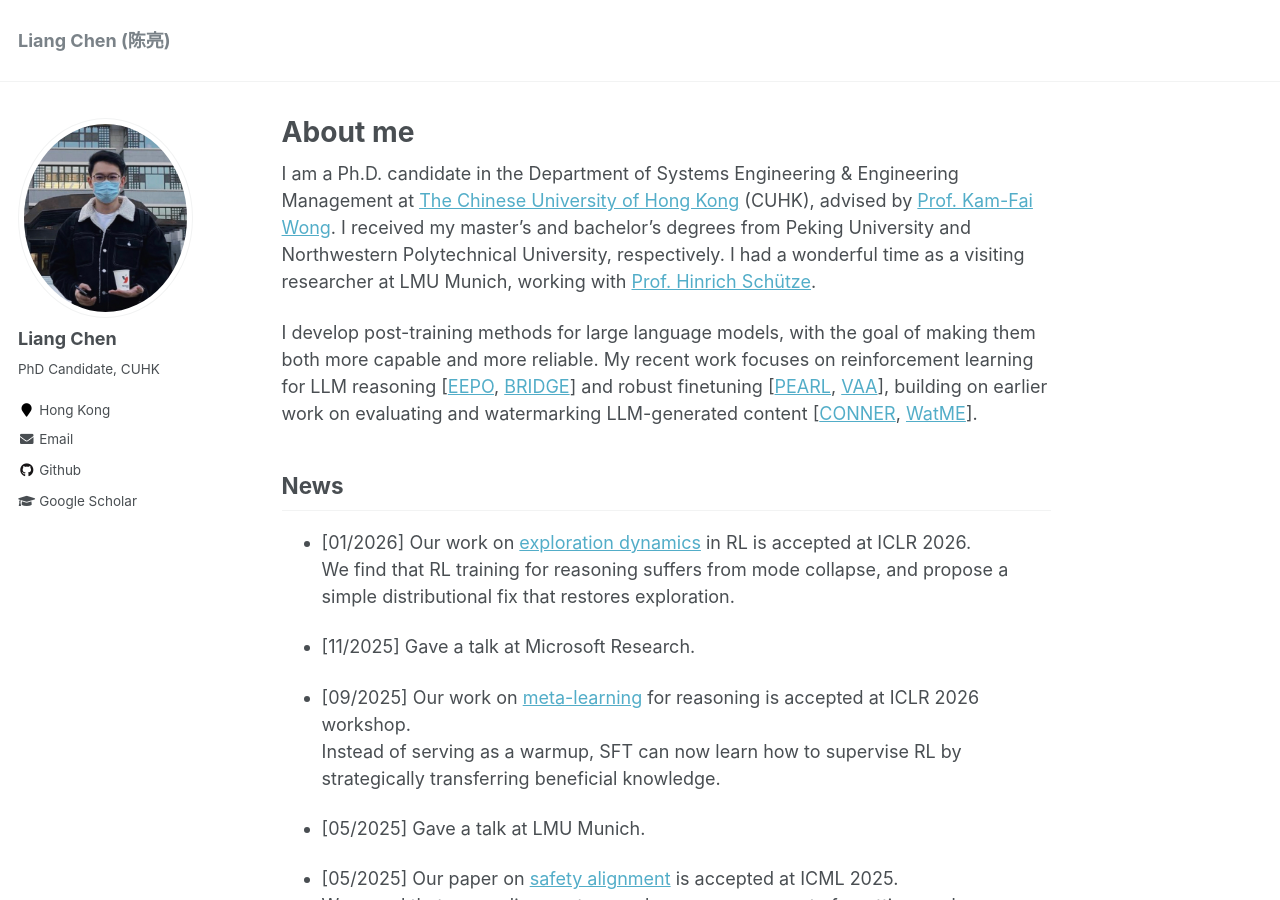
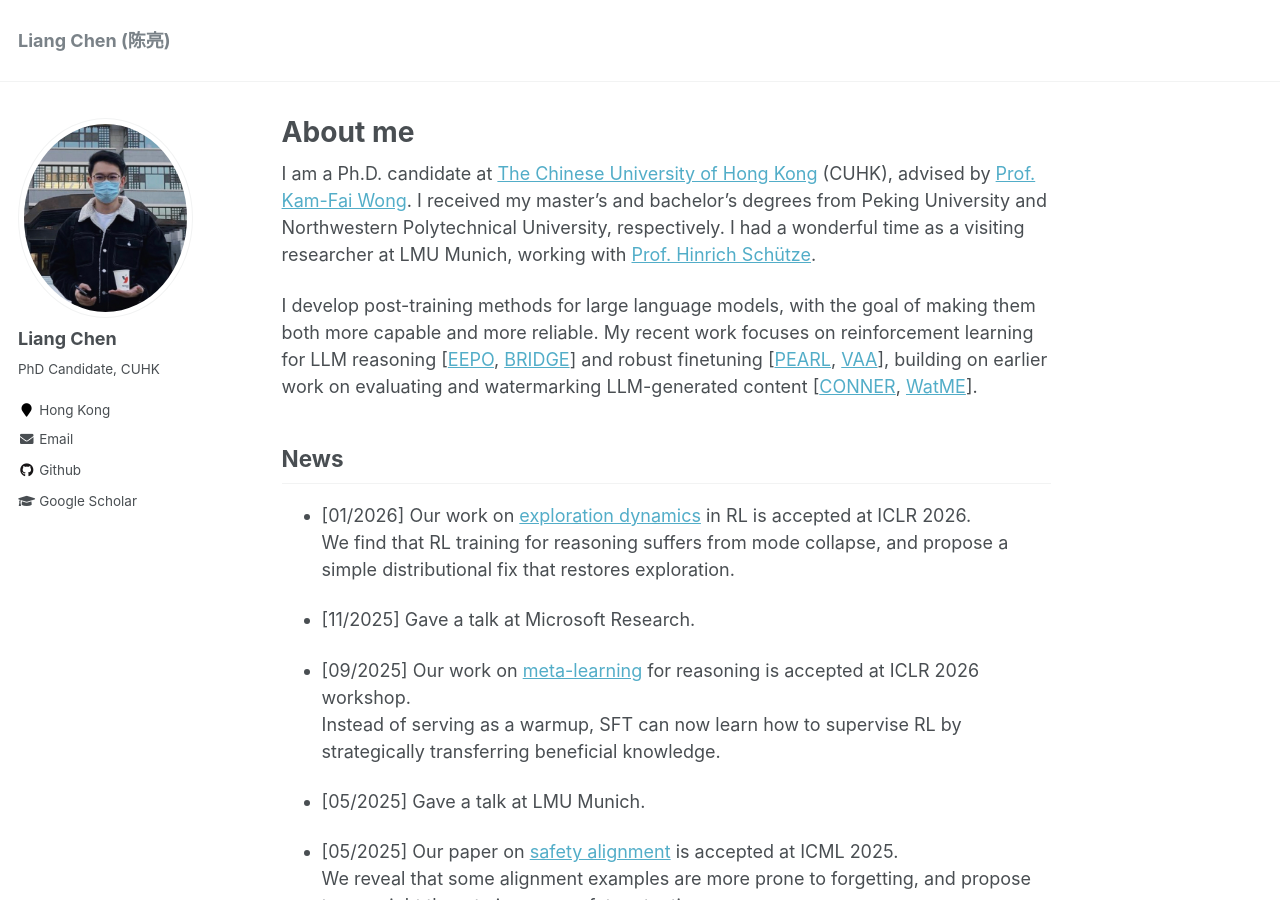
Before and after one commit to ChanLiang/ChanLiang.github.io, a Jekyll site: the page built from _pages/about.md, in a window 1280 px wide and 900 px high. Built offline with Jekyll 4.4.1, drawn with Linux system fonts in a browser that asks for light colours.

Commit message:
Update about.md

```diff
--- a/_pages/about.md
+++ b/_pages/about.md
@@ -8,9 +8,10 @@ redirect_from:
   - /about.html
 ---
 
-I am a Ph.D. candidate in the Department of Systems Engineering & Engineering Management at [The Chinese University of Hong Kong](https://www.cuhk.edu.hk/english/index.html) (CUHK), advised by [Prof. Kam-Fai Wong](https://www1.se.cuhk.edu.hk/~kfwong/).
+I am a Ph.D. candidate at [The Chinese University of Hong Kong](https://www.cuhk.edu.hk/english/index.html) (CUHK), advised by [Prof. Kam-Fai Wong](https://www1.se.cuhk.edu.hk/~kfwong/).
 I received my master's and bachelor's degrees from Peking University and Northwestern Polytechnical University, respectively.
 I had a wonderful time as a visiting researcher at LMU Munich, working with [Prof. Hinrich Schütze](https://cisnlp.github.io/about/).
+
 
 I develop post-training methods for large language models, with the goal of making them both more capable and more reliable. My recent work focuses on reinforcement learning for LLM reasoning [[EEPO](https://openreview.net/pdf?id=ObF4WIMkY6), [BRIDGE](https://arxiv.org/pdf/2509.06948)] and robust finetuning [[PEARL](https://openreview.net/pdf?id=txoJvjfI9w), [VAA](https://openreview.net/pdf?id=EMHED4WTHT)], building on earlier work on evaluating and watermarking LLM-generated content [[CONNER](https://aclanthology.org/2023.emnlp-main.390), [WatME](https://aclanthology.org/2024.acl-long.496/)].
 
```
